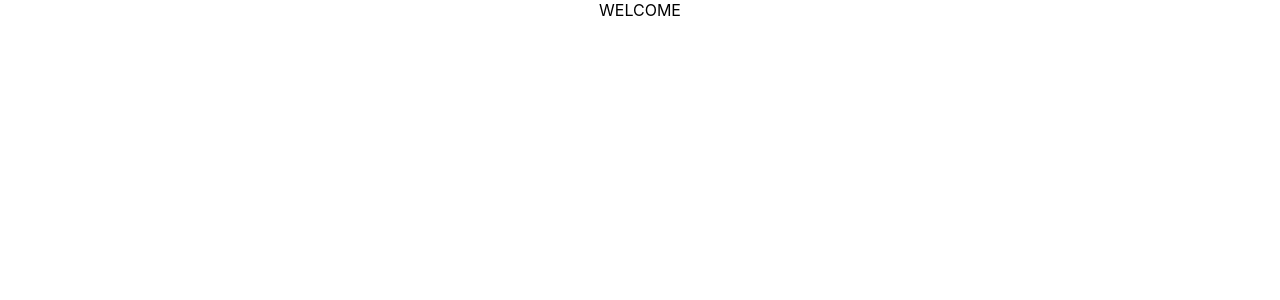
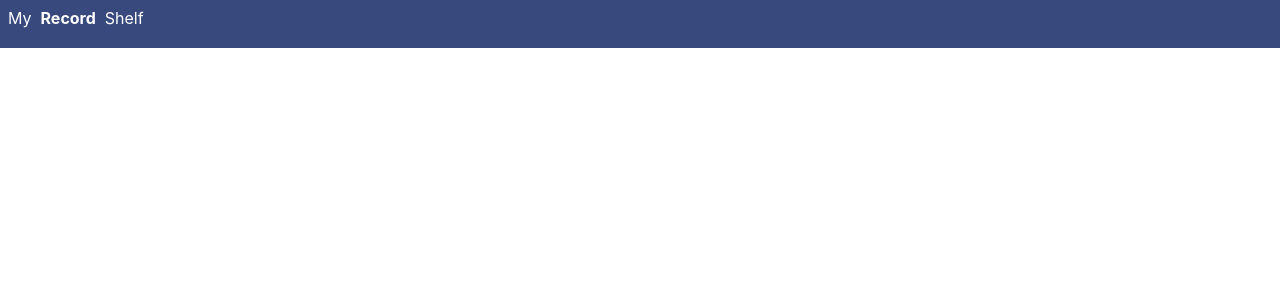
Before and after one commit to Meghan1202/spotify-eval, a React (Create React App) app: page / in a window 1280 px wide. Shown: the top 300 px of the page. Built offline with nearby package versions, Linux system fonts and the light colour scheme.

Commit message:
feat: add NavBar Component

```diff
--- a/package.json
+++ b/package.json
@@ -44,6 +44,5 @@
     "eslint-plugin-jsx-a11y": "^6.4.1",
     "eslint-plugin-react": "^7.22.0",
     "eslint-plugin-react-hooks": "^4.2.0"
-  },
-  "proxy": "http://localhost:8080"
+  }
 }
--- a/src/app/App.js
+++ b/src/app/App.js
@@ -1,10 +1,11 @@
 import './App.css';
 import React from 'react';
+import NavBar from '../components/NavBar/NavBar';
 
 function App() {
   return (
     <div className="App">
-      WELCOME
+      <NavBar />
     </div>
   );
 }
--- /dev/null
+++ b/src/components/NavBar/NavBar.css
@@ -0,0 +1,8 @@
+.Nav-Bar-Container {
+    display: flex;
+    background-color: #38497E;
+    color: white;
+    height: 2rem;
+    justify-content: flex-start;
+    padding: 0.5rem;
+}
--- /dev/null
+++ b/src/components/NavBar/NavBar.jsx
@@ -0,0 +1,12 @@
+import React from 'react';
+import './NavBar.css';
+
+const NavBar = () => (
+  <div className="Nav-Bar-Container">
+    My &nbsp;
+    <strong> Record </strong>
+    &nbsp; Shelf
+  </div>
+);
+
+export default NavBar;
```
Also changed, not shown: 2 other files (tests, documents, lock files or other folders).
